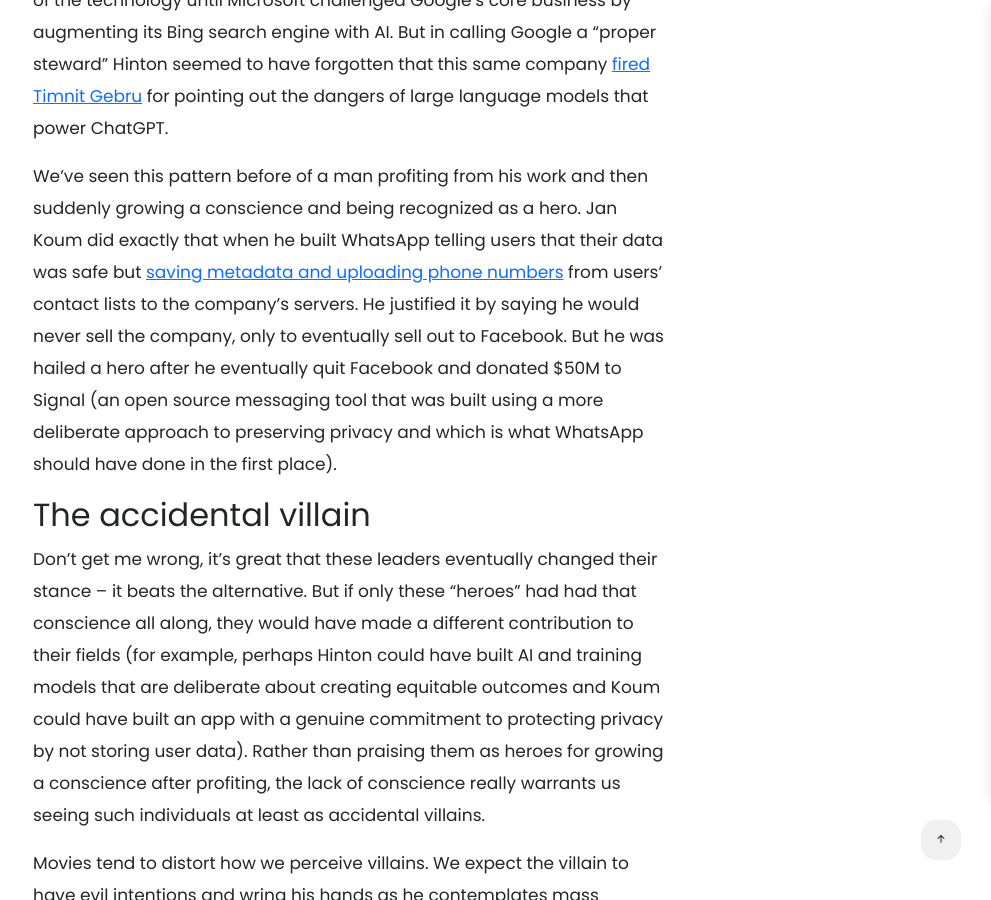
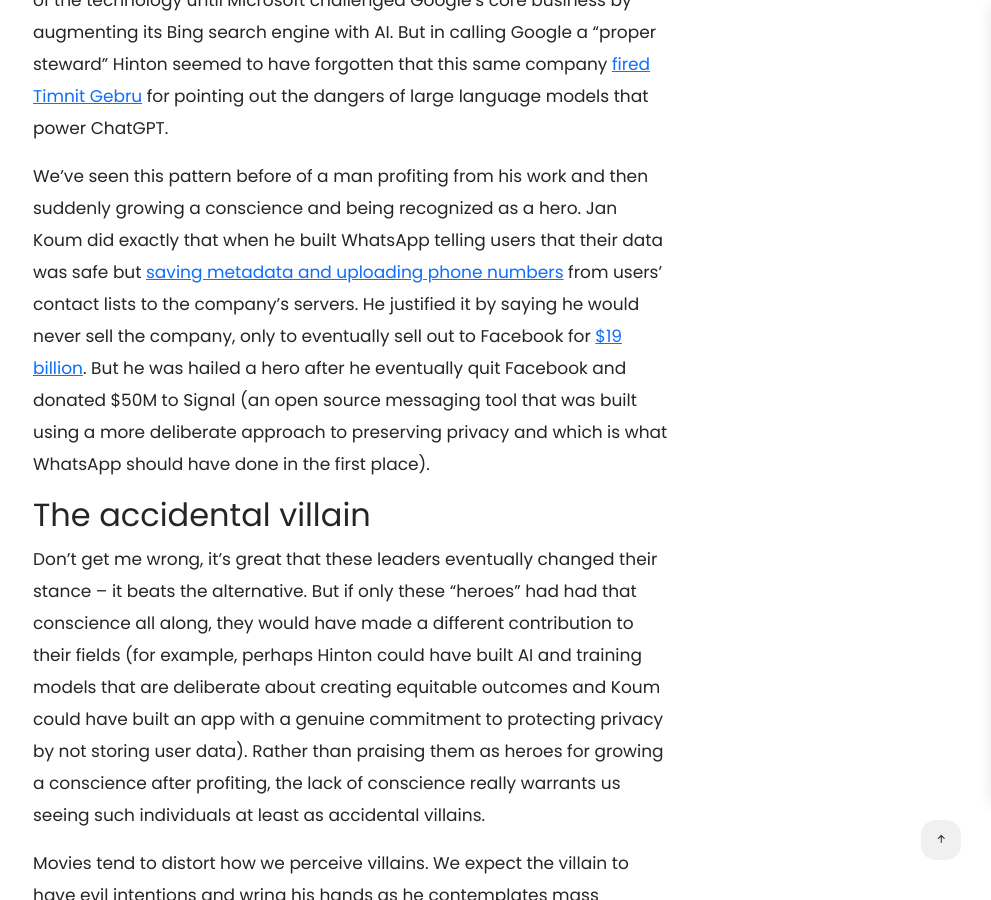
Before and after one commit to qq7te/radical-product, a Jekyll site: the page built from src/_posts/2023-05-05-problematic-heroism.markdown, in a window 1280 px wide and 900 px high, scrolled down 1062 px. Shown: the whole window, without its empty margins (289-1280 px from the left). Built offline with Jekyll 4.4.1, drawn with Linux system fonts in a browser that asks for light colours; nearby versions of some CDN libraries.

Commit message:
added 19 billion to problematic heroism

```diff
--- a/src/_posts/2023-05-05-problematic-heroism.markdown
+++ b/src/_posts/2023-05-05-problematic-heroism.markdown
@@ -38,7 +38,7 @@
 ---
 And just like that, another hero was born. Geoffrey Hinton's announcement seemed heroic according to the headline in the [New York Times](https://www.nytimes.com/2023/05/01/technology/ai-google-chatbot-engineer-quits-hinton.html): “‘The godfather of AI’ leaves Google and warns of dangers ahead”. In the interview, Hinton justified building this technology that he now deems dangerous at Google by saying that the company was a “proper steward” of the technology until Microsoft challenged Google’s core business by augmenting its Bing search engine with AI. But in calling Google a “proper steward” Hinton seemed to have forgotten that this same company [fired Timnit Gebru](https://www.nytimes.com/2020/12/03/technology/google-researcher-timnit-gebru.html) for pointing out the dangers of large language models that power ChatGPT.
 
-We’ve seen this pattern before of a man profiting from his work and then suddenly growing a conscience and being recognized as a hero. Jan Koum did exactly that when he built WhatsApp telling users that their data was safe but [saving metadata and uploading phone numbers](https://www.forbes.com/sites/andygreenberg/2014/02/21/whatsapp-comes-under-new-scrutiny-for-privacy-policy-encryption-gaffs/?sh=59d20d77795d) from users’ contact lists to the company’s servers. He justified it by saying he would never sell the company, only to eventually sell out to Facebook. But he was hailed a hero after he eventually quit Facebook and donated $50M to Signal (an open source messaging tool that was built using a more deliberate approach to preserving privacy and which is what WhatsApp should have done in the first place).
+We’ve seen this pattern before of a man profiting from his work and then suddenly growing a conscience and being recognized as a hero. Jan Koum did exactly that when he built WhatsApp telling users that their data was safe but [saving metadata and uploading phone numbers](https://www.forbes.com/sites/andygreenberg/2014/02/21/whatsapp-comes-under-new-scrutiny-for-privacy-policy-encryption-gaffs/?sh=59d20d77795d) from users’ contact lists to the company’s servers. He justified it by saying he would never sell the company, only to eventually sell out to Facebook for [$19 billion](https://www.wired.co.uk/article/whatsapp-exclusive). But he was hailed a hero after he eventually quit Facebook and donated $50M to Signal (an open source messaging tool that was built using a more deliberate approach to preserving privacy and which is what WhatsApp should have done in the first place).
 
 ## The accidental villain
 Don’t get me wrong, it’s great that these leaders eventually changed their stance – it beats the alternative. But if only these “heroes” had had that conscience all along, they would have made a different contribution to their fields (for example, perhaps Hinton could have built AI and training models that are deliberate about creating equitable outcomes and Koum could have built an app with a genuine commitment to protecting privacy by not storing user data). Rather than praising them as heroes for growing a conscience after profiting, the lack of conscience really warrants us seeing such individuals at least as accidental villains.
```
